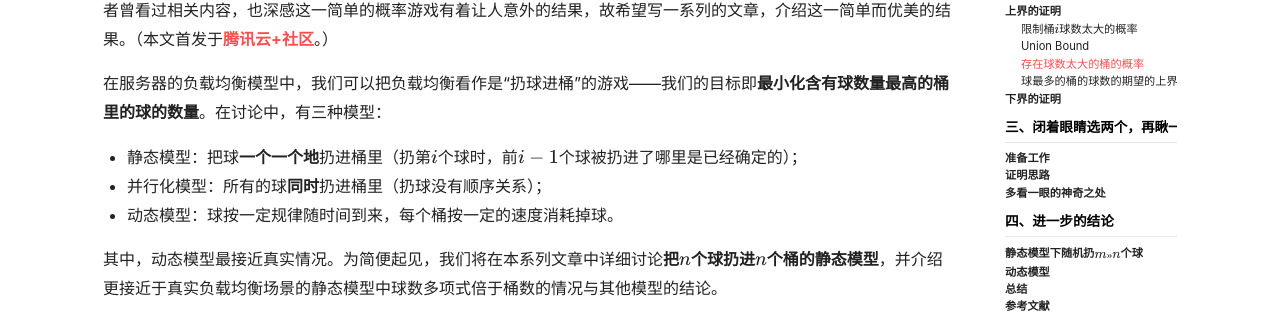
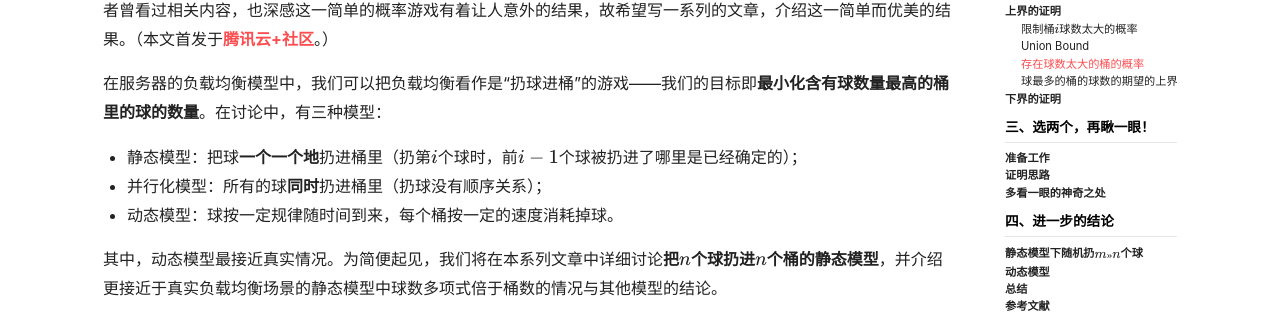
Before and after one commit to WenxingLai/wenxinglai.github.io, a Jekyll site: the page built from _posts/2021-12-12-balls-and-bins.md, in a window 1280 px wide and 900 px high. Shown: the part 297-610 px from the top of the window. Built offline with Jekyll 4.4.1, drawn with Linux system fonts in a browser that asks for light colours; nearby versions of some CDN libraries; formulas are drawn with MathJax 3; comment, search, counter and statistics services are not loaded; some of the changed text lies outside the part shown.

Commit message:
balls-bins: simplify title of section 3

```diff
--- a/_posts/2021-12-12-balls-and-bins.md
+++ b/_posts/2021-12-12-balls-and-bins.md
@@ -266,7 +266,7 @@ $\Pr(X_i = 1) \geq \frac {n \choose k} {n^k}.$
 
 这告诉我们在负载均衡场景中，单纯使用随机的方法分配请求是不够好的。那么我们能否做得更好？接下来我们继续深入。
 
-# 三、闭着眼睛选两个，再瞅一眼！
+# 三、选两个，再瞅一眼！
 
 在上一章中我们讨论了随机地把$n$个球扔进$n$个桶里后负载最大的桶的球数的期望——$\Omega(\frac {\ln n } {\ln\ln n})$；在本章中，我们将讨论一个看似微小的改进：每次随机选择两个桶，把球扔进这两个桶中负载最小的桶里；我们将说明，最终负载最大的桶的球数的期望将有指数级的下降。
 
```
